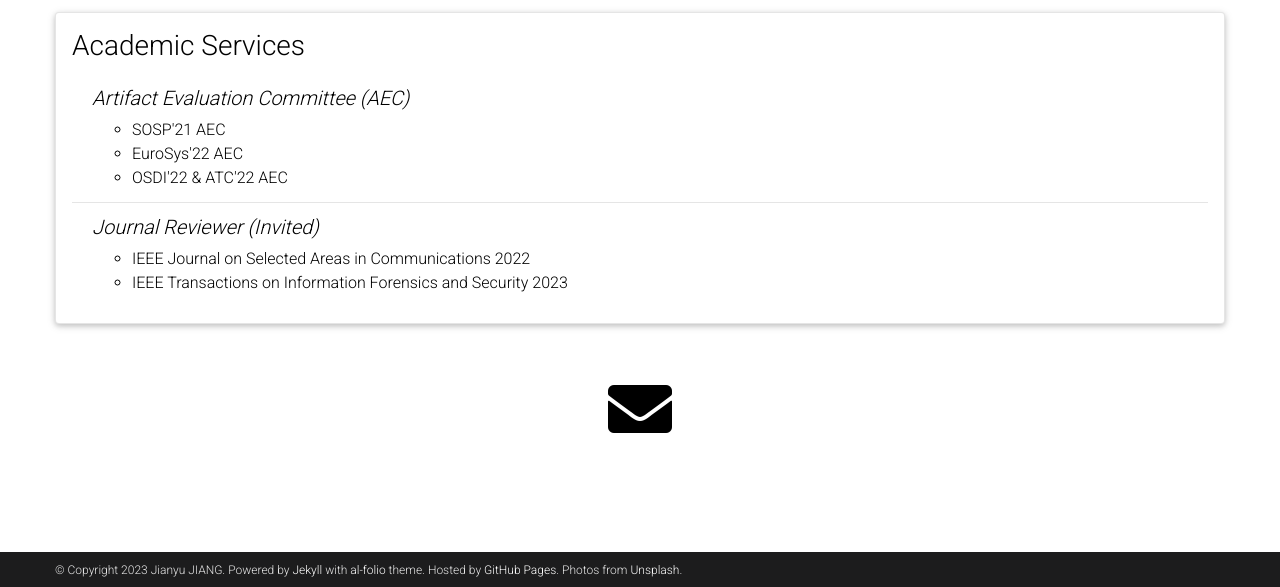
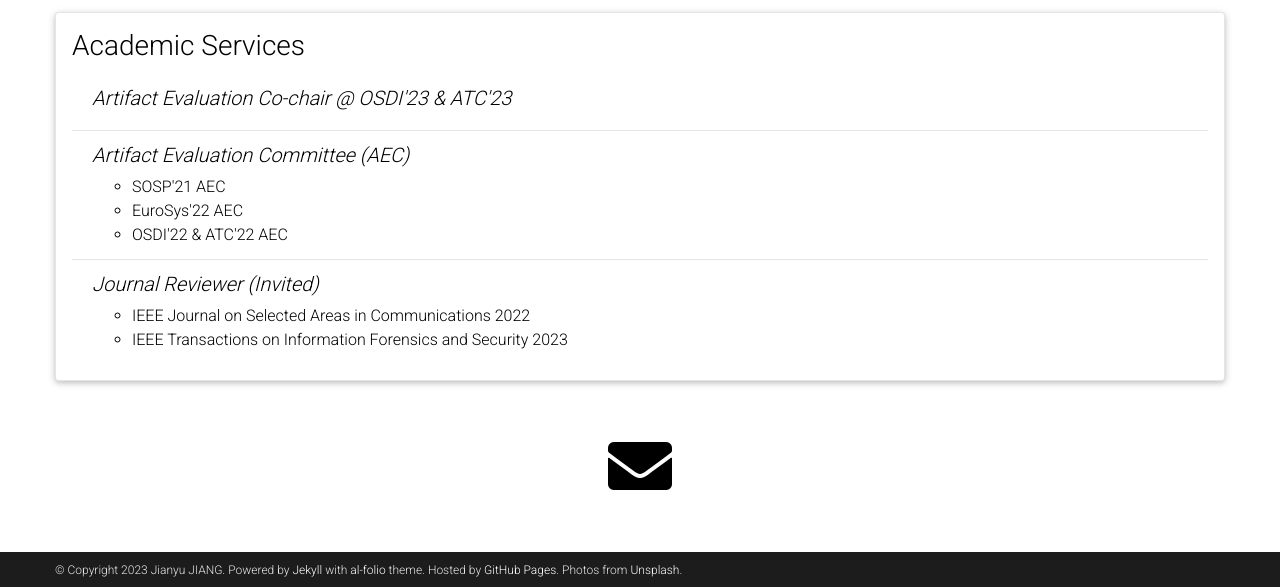
Before and after one commit to jianyu-m/jianyu-m.github.io, a Jekyll site: the page built from _pages/about.md, in a window 1280 px wide and 900 px high, scrolled down 1266 px, cut to the strip 313-900 px from the top of the window. Built offline with Jekyll 4.4.1, drawn with Linux system fonts in a browser that asks for light colours; comment, search, counter and statistics services are not loaded; a style sheet for code colours, icons or effects is not loaded.

Commit message:
Update cv.yml

```diff
--- a/_data/cv.yml
+++ b/_data/cv.yml
@@ -82,6 +82,7 @@
 - title: Academic Services
   type: nested_list
   contents:
+    - title: Artifact Evaluation Co-chair @ OSDI'23 & ATC'23
     - title: Artifact Evaluation Committee (AEC)
       items:
         - SOSP'21 AEC
```
